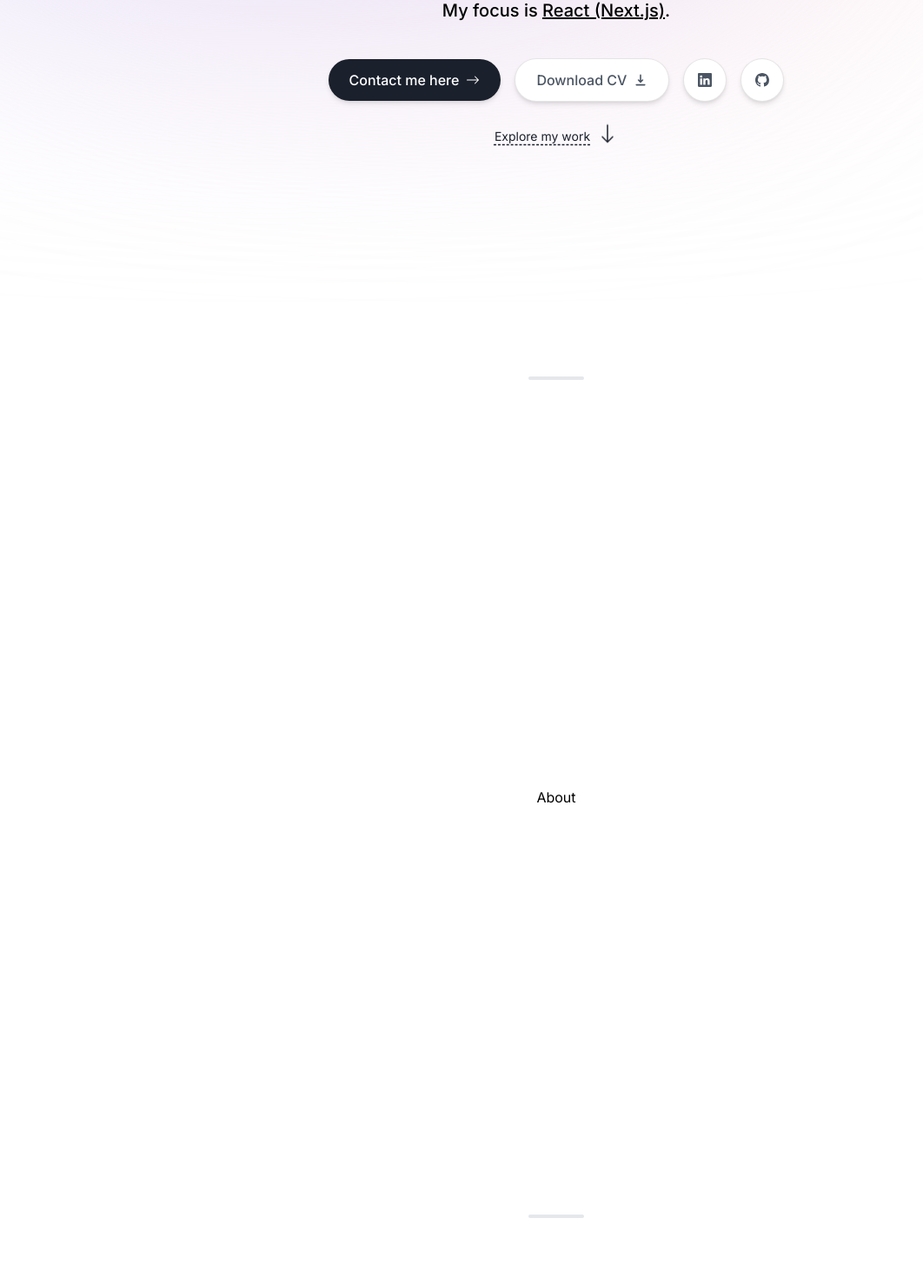
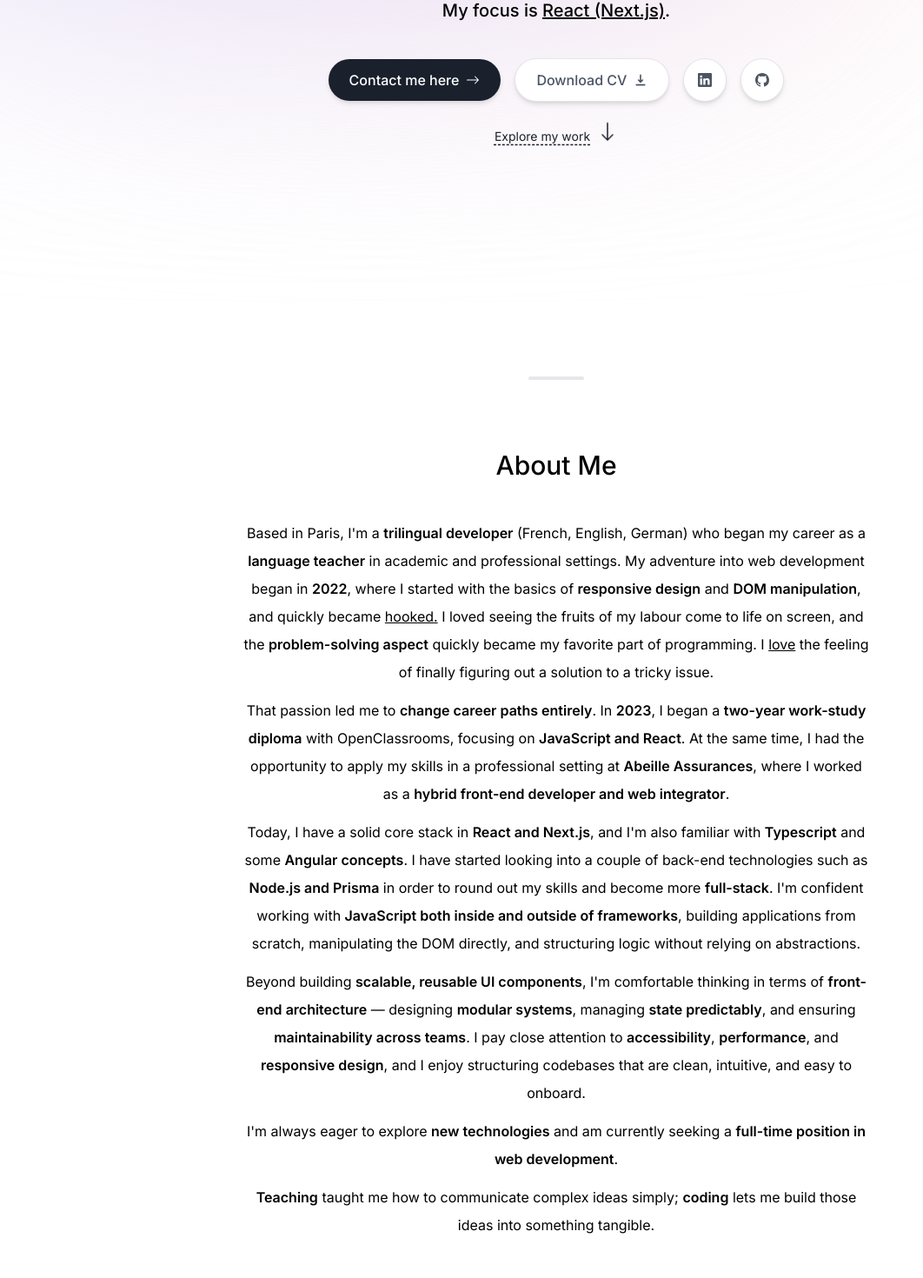
Before and after one commit to seanrw93/Personal-Portfolio-Page, a Next.js app: page /en in a window 1280 px wide. Shown: the part 479-1949 px from the top of the page at 87% size, without its empty margins (0-1062 px from the left). Built offline with nearby package versions, Linux system fonts and the light colour scheme.

Commit message:
feat: Update commons translations, create SectionHeading component with children, import translated text into About.tsx

```diff
--- a/app/[locale]/page.tsx
+++ b/app/[locale]/page.tsx
@@ -1,5 +1,6 @@
 import { About } from "@/components/About";
 import { Intro } from "@/components/Intro";
+import { Projects } from "@/components/Projects";
 import { SectionDivider } from "@/components/SectionDivider";
 
 const Page = () => {
@@ -10,7 +11,8 @@ const Page = () => {
       <SectionDivider />
       <About />
       <SectionDivider />
-      {/* Other sections can be added here */}
+      <Projects />
+      <SectionDivider />
     </main>
   );
 };
--- a/app/globals.css
+++ b/app/globals.css
@@ -89,7 +89,7 @@
   }
 
   .btn-scroll-top {
-    @apply fixed bottom-6 right-6 z-max inline-block text-base-gray rounded-full p-3 bg-darkest-blue
+    @apply fixed bottom-6 right-6 z-max inline-block rounded-full p-3 bg-darkest-blue
                 shadow-md text-base-white outline-none border focus:scale-110 hover:scale-110
                 hover:bg-dark-blue transition-all cursor-pointer;
   }
@@ -114,7 +114,7 @@
 
   .header-nav {
     @apply fixed top-0 left-1/2 h-header-height -translate-x-1/2 w-full rounded-none
-                border-base-white border-opacity-40 bg-white/80 backdrop-blur-md
+                border border-gray-400/20 bg-white/80 backdrop-blur-md
                 shadow-subtle sm:top-6 sm:h-header-height-sm sm:w-header-width-sm
                 sm:rounded-full;
   }
@@ -141,11 +141,15 @@
   /* Intro section styles */
 
   .section {
-    @apply min-h-svh sm:min-h-screen flex justify-center flex-col max-w-[50rem] 2xl:max-w-[90rem];
+    @apply min-h-dvh sm:min-h-screen flex justify-center items-center flex-col max-w-[50rem] 2xl:max-w-[90rem];
   }
 
   .section--intro {
     @apply mt-4 sm:mt-8 2xl:mt-0;
+  }
+
+  .section-header {
+    @apply text-3xl font-medium capitalize mb-8 text-center;
   }
 
   .intro-text__heading {
@@ -165,4 +169,10 @@
   }
 
   /* Intro section styles END */
+
+  /* About section styles */
+
+  .section--about {
+    @apply mb-28 max-w-[45rem] gap-y-3 text-center leading-8 mt-0;
+  }
 }
--- a/components/About.tsx
+++ b/components/About.tsx
@@ -1,5 +1,27 @@
+"use client";
+
+import { SectionHeading } from "./SectionHeading";
+import { useTranslation } from "@/hooks/useTranslation";
+import { motion } from "framer-motion";
+
 export const About = () => {
+  const { common } = useTranslation();
+  const heading = common?.heading.about;
+  const paragraphs = common?.about ? Object.entries(common.about) : [];
+  const contentSection = paragraphs.map(([key, value]) => (
+    <p key={key} dangerouslySetInnerHTML={{ __html: value as string }} />
+  ));
+
   return (
-    <section id="about" className="section">About</section>
-  )
-}
+    <motion.section
+      id="about"
+      className="section section--about"
+      initial={{ opacity: 0, y: 100 }}
+      animate={{ opacity: 1, y: 0 }}
+      transition={{ delay: 0.175 }}
+    >
+      <SectionHeading>{heading}</SectionHeading>
+      {contentSection}
+    </motion.section>
+  );
+};
--- /dev/null
+++ b/components/Projects.tsx
@@ -0,0 +1,5 @@
+export const Projects = () => {
+  return (
+    <section id="projects" className="section">Projects</section>
+  )
+}
--- /dev/null
+++ b/components/SectionHeading.tsx
@@ -0,0 +1,9 @@
+type SectionHeadingProps = {
+  children: React.ReactNode;
+}
+
+export const SectionHeading = ({ children }: SectionHeadingProps) => {
+  return (
+    <h2 className="section-header">{children}</h2>
+  )
+};
--- a/locales/en/common.json
+++ b/locales/en/common.json
@@ -21,6 +21,19 @@
       },
       "cta": "Explore my work"
     },
+    "about": {
+      "p1": "Based in Paris, I'm a <span class=\"font-semibold\">trilingual developer</span> (French, English, German) who began my career as a <span class=\"font-semibold\">language teacher</span> in academic and professional settings. My adventure into web development began in <span class=\"font-semibold\">2022</span>, where I started with the basics of <span class=\"font-semibold\">responsive design</span> and <span class=\"font-semibold\">DOM manipulation</span>, and quickly became <span class=\"underline\">hooked.</span> I loved seeing the fruits of my labour come to life on screen, and the <span class=\"font-semibold\">problem-solving aspect</span> quickly became my favorite part of programming. I <span class=\"underline\">love</span> the feeling of finally figuring out a solution to a tricky issue.",
+
+      "p2": "That passion led me to <span class=\"font-semibold\">change career paths entirely</span>. In <span class=\"font-semibold\">2023</span>, I began a <span class=\"font-semibold\">two-year work-study diploma</span> with OpenClassrooms, focusing on <span class=\"font-semibold\">JavaScript and React</span>. At the same time, I had the opportunity to apply my skills in a professional setting at <span class=\"font-semibold\">Abeille Assurances</span>, where I worked as a <span class=\"font-semibold\">hybrid front-end developer and web integrator</span>.",
+
+      "p3": "Today, I have a solid core stack in <span class=\"font-semibold\">React and Next.js</span>, and I'm also familiar with <span class=\"font-semibold\">Typescript</span> and some <span class=\"font-semibold\">Angular concepts</span>. I have started looking into a couple of back-end technologies such as <span class=\"font-semibold\">Node.js and Prisma</span> in order to round out my skills and become more <span class=\"font-semibold\">full-stack</span>. I'm confident working with <span class=\"font-semibold\">JavaScript both inside and outside of frameworks</span>, building applications from scratch, manipulating the DOM directly, and structuring logic without relying on abstractions.",
+
+      "p4": "Beyond building <span class=\"font-semibold\">scalable, reusable UI components</span>, I'm comfortable thinking in terms of <span class=\"font-semibold\">front-end architecture</span> — designing <span class=\"font-semibold\">modular systems</span>, managing <span class=\"font-semibold\">state predictably</span>, and ensuring <span class=\"font-semibold\">maintainability across teams</span>. I pay close attention to <span class=\"font-semibold\">accessibility</span>, <span class=\"font-semibold\">performance</span>, and <span class=\"font-semibold\">responsive design</span>, and I enjoy structuring codebases that are clean, intuitive, and easy to onboard.",
+
+      "p5": "I'm always eager to explore <span class=\"font-semibold\">new technologies</span> and am currently seeking a <span class=\"font-semibold\">full-time position in web development</span>.",
+
+      "p6": "<span class=\"font-semibold\">Teaching</span> taught me how to communicate complex ideas simply; <span class=\"font-semibold\">coding</span> lets me build those ideas into something tangible."
+    },
     "btn": {
       "contactMe": "Contact me here",
       "downloadCv": "Download CV"
@@ -37,6 +50,9 @@
         "linkedin": "Visit my LinkedIn profile",
         "scrollToTop": "Scroll to top"
       }
+    },
+    "heading": {
+      "about": "About Me"
     }
   }
 }
--- a/locales/fr/common.json
+++ b/locales/fr/common.json
@@ -22,6 +22,19 @@
       "cta": "Découvrez mon travail",
       "cvUrl": "/files/CV__ROENNAU-WERGEN_SEAN_fr.pdf"
     },
+    "about": {
+      "p1": "Basé à Paris, je suis un <span class=\"font-semibold\">développeur trilingue</span> (français, anglais, allemand) qui a commencé ma carrière en tant que <span class=\"font-semibold\">enseignant de langue</span> dans des contextes académiques et professionnels. Mon aventure dans le développement web a commencé en <span class=\"font-semibold\">2022</span>, où j'ai commencé par les bases du <span class=\"font-semibold\">design responsive</span> et de la <span class=\"font-semibold\">manipulation du DOM</span>, et je suis rapidement devenu <span class=\"underline\">accro.</span> J'ai adoré voir les fruits de mon travail prendre vie à l'écran, et l'<span class=\"font-semibold\">aspect résolution de problèmes</span> est rapidement devenu ma partie préférée de la programmation. J'<span class=\"underline\">adore</span> la sensation de finalement trouver une solution à un problème délicat.",
+
+      "p2": "Cette passion m'a conduit à <span class=\"font-semibold\">changer complètement de voie</span>. En <span class=\"font-semibold\">2023</span>, j'ai commencé un <span class=\"font-semibold\">diplôme en alternance de deux ans</span> avec OpenClassrooms, axé sur <span class=\"font-semibold\">JavaScript et React</span>. En même temps, j'ai eu l'opportunité d'appliquer mes compétences dans un cadre professionnel chez <span class=\"font-semibold\">Abeille Assurances</span>, où j'ai travaillé en tant que <span class=\"font-semibold\">développeur front-end hybride et intégrateur web</span>.",
+
+      "p3": "Aujourd'hui, j'ai une solide maîtrise des technologies <span class=\"font-semibold\">React et Next.js</span>, et je suis également familiarisé avec <span class=\"font-semibold\">Typescript</span> et certains <span class=\"font-semibold\">concepts Angular</span>. J'ai commencé à m'intéresser à quelques technologies back-end telles que <span class=\"font-semibold\">Node.js et Prisma</span> afin d'élargir mes compétences et de devenir plus <span class=\"font-semibold\">full-stack</span>. Je suis à l'aise avec <span class=\"font-semibold\">JavaScript à la fois à l'intérieur et à l'extérieur des frameworks</span>, en construisant des applications à partir de zéro, en manipulant le DOM directement et en structurant la logique sans m'appuyer sur des abstractions.",
+
+      "p4": "Au-delà de la création de <span class=\"font-semibold\">composants UI évolutifs et réutilisables</span>, je suis à l'aise pour penser en termes d'<span class=\"font-semibold\">architecture front-end</span> — concevant des <span class=\"font-semibold\">systèmes modulaires</span>, gérant l'<span class=\"font-semibold\">état de manière prévisible</span> et garantissant la <span class=\"font-semibold\">maintenabilité au sein des équipes</span>. Je fais attention à l'<span class=\"font-semibold\">accessibilité</span>, à la <span class=\"font-semibold\">performance</span> et au <span class=\"font-semibold\">design responsive</span>, et j'apprécie de structurer des bases de code qui sont propres, intuitives et faciles à intégrer.",
+
+      "p5": "Je suis toujours désireux d'explorer de <span class=\"font-semibold\">nouvelles technologies</span> et je recherche actuellement un <span class=\"font-semibold\">poste à temps plein en développement web</span>.",
+
+      "p6": "<span class=\"font-semibold\">L'enseignement</span> m'a appris à communiquer des idées complexes simplement ; <span class=\"font-semibold\">le codage</span> me permet de transformer ces idées en quelque chose de tangible."
+    },
     "btn": {
       "contactMe": "Contactez-moi ici",
       "downloadCv": "Télécharger mon CV"
@@ -38,6 +51,9 @@
         "linkedin": "Visitez mon profil LinkedIn",
         "scrollToTop": "Retour en haut"
       }
+    },
+    "heading": {
+      "about": "À propos de moi"
     }
   }
 }
--- a/tailwind.config.ts
+++ b/tailwind.config.ts
@@ -60,5 +60,11 @@ export default {
 
     },
   },
+  safelist: [
+    'font-semibold',
+    'underline',
+    'font-bold',
+    'italic'
+  ],
   plugins: [],
 } satisfies Config;
--- a/types/translations.d.ts
+++ b/types/translations.d.ts
@@ -9,9 +9,10 @@ type CommonTranslations = {
   };
   hero: {
     welcome: string;
-    intro: TIntro;
+    intro: Intro;
     cta: string;
   },
+  about: Intro;
   btn: {
     contactMe: string;
     downloadCv: string;
@@ -22,6 +23,9 @@ type CommonTranslations = {
   },
   aria: {
     navigation: Navigation;
+  },
+  heading: {
+    about: string;
   }
 };
 
```
